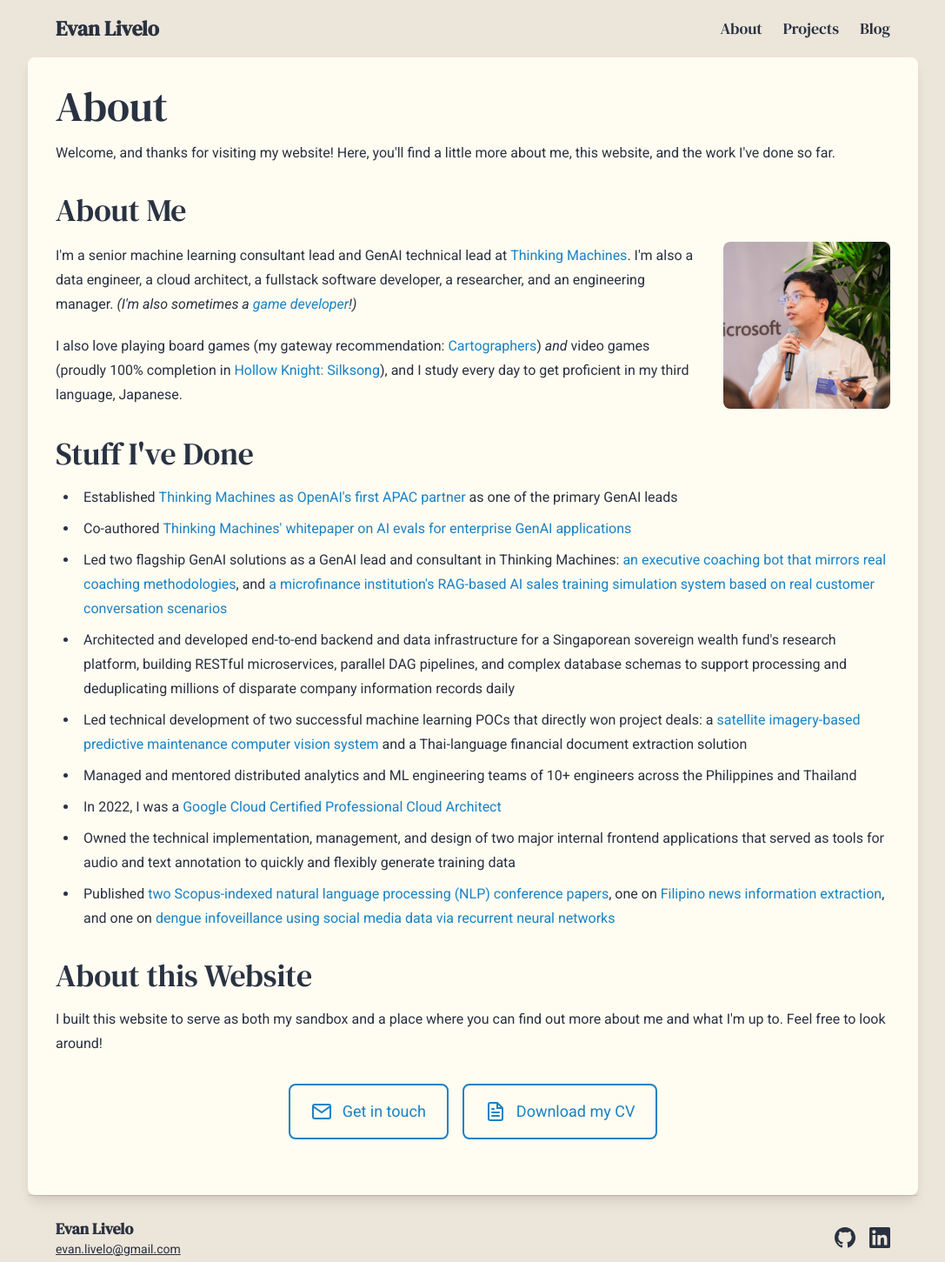
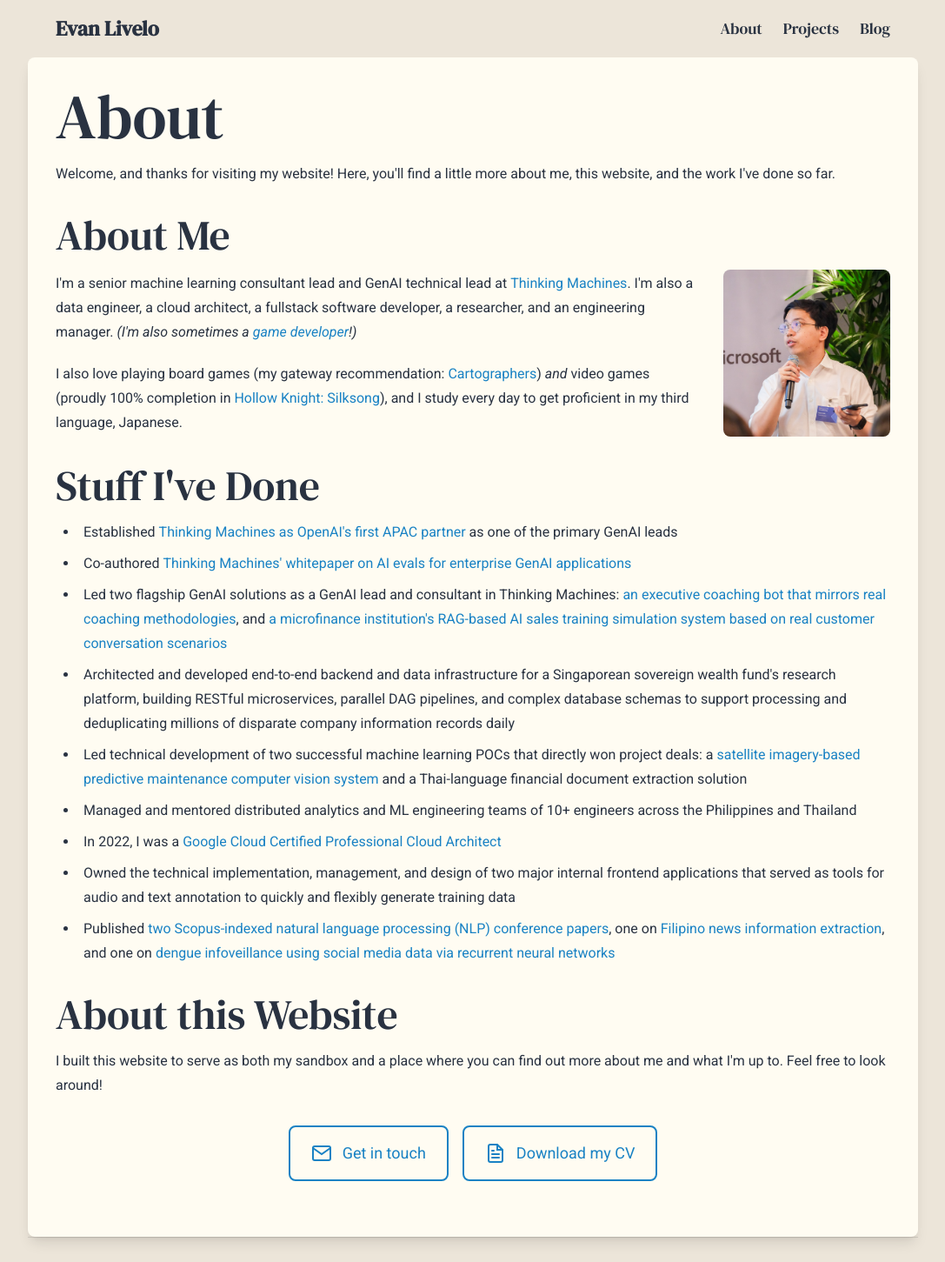
Before and after one commit to vandenn/evanlivelo.com, a Next.js app: page /about in a window 1280 px wide. Shown: the top 1451 px of the page at 87% size, without its empty margins (96-1183 px from the left). Built offline with nearby package versions, Linux system fonts and the light colour scheme; no server answers.

Commit message:
Create dedicated Title component

```diff
--- a/content/blog/2025-10-02-hello-world.md
+++ b/content/blog/2025-10-02-hello-world.md
@@ -7,11 +7,11 @@
 tags: [hello world, markdown]
 ---
 
-## Welcome!
+# Welcome!
 
 Welcome to my blog! _This is primarily a page to test out and make sure the Markdown features look right on my page_ when they're rendered dynamically by [Next.js](https://nextjs.org/), but I'll also use this opportunity to quickly talk a bit about what I want to do here.
 
-## What to expect
+# What to expect
 
 I want to use this space as more of an outlet to put my thoughts to words, and a way to quickly share those words with other people. I've also done a lot of experiments in the past, and I realized that I've never really found a nice place to document them apart from stuffing the code into a repository and adding a `README`.
 
@@ -27,6 +27,6 @@
 
 ![Diagram](/images/blog/2025-10-02-hello-world/diagram.png)
 
-## Cheers!
+# Cheers!
 
 That's it for this mini blog post. I'm not really sure yet what cadence I'll be able to write, but I hope to release more soon. See you in my [future blog posts](/blog)!
--- a/src/app/about/page.tsx
+++ b/src/app/about/page.tsx
@@ -2,6 +2,7 @@
 import ReactMarkdown from 'react-markdown';
 import remarkGfm from 'remark-gfm';
 import LinkButton from '@/components/LinkButton';
+import Title from '@/components/Title';
 import { MailIcon, DocumentIcon } from '@/components/icons';
 import { getMarkdownContent } from '@/lib/markdown';
 import type { Metadata } from 'next';
@@ -32,9 +33,9 @@
 
   return (
     <>
-      <h1>
+      <Title>
         About
-      </h1>
+      </Title>
       <div className="mt-4 prose max-w-none">
         <ReactMarkdown remarkPlugins={[remarkGfm]}>
           {aboutIntro.content}
@@ -43,7 +44,7 @@
 
       <div className="space-y-8 mt-8">
         <section>
-          <h2 id="me" className="mb-4">About Me</h2>
+          <h1 id="me" className="mb-4">About Me</h1>
           <div className="flex flex-col md:flex-row md:items-center gap-6">
             <div className="flex-1">
               <div className="prose max-w-none">
@@ -69,7 +70,7 @@
         </section>
 
         <section>
-          <h2 id="stuff" className="mt-8 mb-4">Stuff I've Done</h2>
+          <h1 id="stuff" className="mt-8 mb-4">Stuff I've Done</h1>
           <div className="prose max-w-none">
             <ReactMarkdown remarkPlugins={[remarkGfm]}>
               {stuffContent.content}
@@ -78,7 +79,7 @@
         </section>
 
         <section>
-          <h2 id="website" className="mt-8 mb-4">About this Website</h2>
+          <h1 id="website" className="mt-8 mb-4">About this Website</h1>
           <div className="prose max-w-none">
             <ReactMarkdown remarkPlugins={[remarkGfm]}>
               {websiteContent.content}
--- a/src/app/blog/[year]/[month]/[day]/[slug]/page.tsx
+++ b/src/app/blog/[year]/[month]/[day]/[slug]/page.tsx
@@ -2,6 +2,7 @@
 import remarkGfm from 'remark-gfm';
 import readingDuration from 'reading-duration';
 import { getBlogPost, getBlogFiles } from '@/lib/markdown';
+import Title from '@/components/Title';
 import LinkButton from '@/components/LinkButton';
 import { MailIcon } from '@/components/icons';
 import SocialIconButton from '@/components/SocialIconButton';
@@ -89,7 +90,7 @@
     <>
       <article>
         <header className="mb-8">
-          <h1 className="mb-4">{post.frontmatter.title}</h1>
+          <Title className="mb-4">{post.frontmatter.title}</Title>
           <div className="flex items-center gap-2 text-sm">
             {post.frontmatter.date && (
               <>
--- a/src/app/blog/page.tsx
+++ b/src/app/blog/page.tsx
@@ -3,6 +3,7 @@
 import Link from 'next/link';
 import ReactMarkdown from 'react-markdown';
 import remarkGfm from 'remark-gfm';
+import Title from '@/components/Title';
 import { getBlogFiles, getMarkdownContent } from '@/lib/markdown';
 import type { Metadata } from 'next';
 import { sharedMetadata } from '../layout';
@@ -30,9 +31,9 @@
 
   return (
     <>
-      <h1>
+      <Title>
         Blog
-      </h1>
+      </Title>
       <div className="mt-4 prose max-w-none">
         <ReactMarkdown remarkPlugins={[remarkGfm]}>
           {blogIntro.content}
@@ -62,9 +63,9 @@
                   </div>
                 )}
                 <div className="flex-1">
-                  <h3 style={{ color: "var(--accent)" }}>
+                  <h1 style={{ color: "var(--accent)" }}>
                     {post.frontmatter.title}
-                  </h3>
+                  </h1>
                   <div className="flex items-center gap-2 mb-2 text-sm" style={{ color: "var(--subtext)" }}>
                     {post.frontmatter.date && (
                       <>
--- a/src/app/page.tsx
+++ b/src/app/page.tsx
@@ -2,6 +2,7 @@
 import Link from "next/link";
 import ReactMarkdown from 'react-markdown';
 import remarkGfm from 'remark-gfm';
+import Title from "@/components/Title";
 import LinkButton from "@/components/LinkButton";
 import SocialIconButton from "@/components/SocialIconButton";
 import { UserIcon, WrenchIcon, MailIcon, DocumentIcon, GitHubIcon, LinkedInIcon, SocialsMailIcon } from "@/components/icons";
@@ -14,7 +15,7 @@
     <>
       <div className="grid grid-cols-1 lg:grid-cols-[2fr_1fr] gap-8 items-center mb-12 max-sm:gap-6">
         <div className="space-y-4">
-          <h1 className="lg:text-7xl leading-tight">
+          <Title className="leading-tight">
             <span style={{ color: "var(--text)" }}>Hi! I'm </span>
             <Link
               target="_blank"
@@ -24,7 +25,7 @@
               Evan Livelo
             </Link>
             <span style={{ color: "var(--text)" }}>.</span>
-          </h1>
+          </Title>
 
           <div className="prose max-w-none text-base lg:text-lg leading-relaxed">
             <ReactMarkdown remarkPlugins={[remarkGfm]}>
--- a/src/app/projects/page.tsx
+++ b/src/app/projects/page.tsx
@@ -1,5 +1,6 @@
 import ReactMarkdown from 'react-markdown';
 import remarkGfm from 'remark-gfm';
+import Title from '@/components/Title';
 import { getProjectFiles, getPublicationFiles, getMarkdownContent } from '@/lib/markdown';
 import type { Metadata } from 'next';
 import { sharedMetadata } from '../layout';
@@ -30,9 +31,9 @@
 
   return (
     <>
-      <h1>
+      <Title>
         Projects
-      </h1>
+      </Title>
       <div className="mt-4 prose max-w-none">
         <ReactMarkdown remarkPlugins={[remarkGfm]}>
           {projectsIntro.content}
@@ -41,7 +42,7 @@
 
       <div className="space-y-8">
         <section>
-          <h2 id="side-projects" className="mt-8 mb-4">Side Projects</h2>
+          <h1 id="side-projects" className="mt-8 mb-4">Side Projects</h1>
           <div className="mb-4 prose max-w-none">
             <ReactMarkdown remarkPlugins={[remarkGfm]}>
               {sideProjectsIntro.content}
@@ -92,7 +93,7 @@
         </section>
 
         <section>
-          <h2 id="publications" className="mt-8 mb-4">Publications</h2>
+          <h1 id="publications" className="mt-8 mb-4">Publications</h1>
           <div className="mb-4 prose max-w-none">
             <ReactMarkdown remarkPlugins={[remarkGfm]}>
               {publicationsIntro.content}
--- /dev/null
+++ b/src/components/Title.tsx
@@ -0,0 +1,14 @@
+import React from 'react';
+
+interface TitleProps {
+  children: React.ReactNode;
+  className?: string;
+}
+
+export default function Title({ children, className = '' }: TitleProps) {
+  return (
+    <div className={`text-6xl md:text-7xl mb-4 ${className}`} style={{ fontFamily: 'var(--font-dm-serif), serif' }}>
+      {children}
+    </div>
+  );
+}
```
